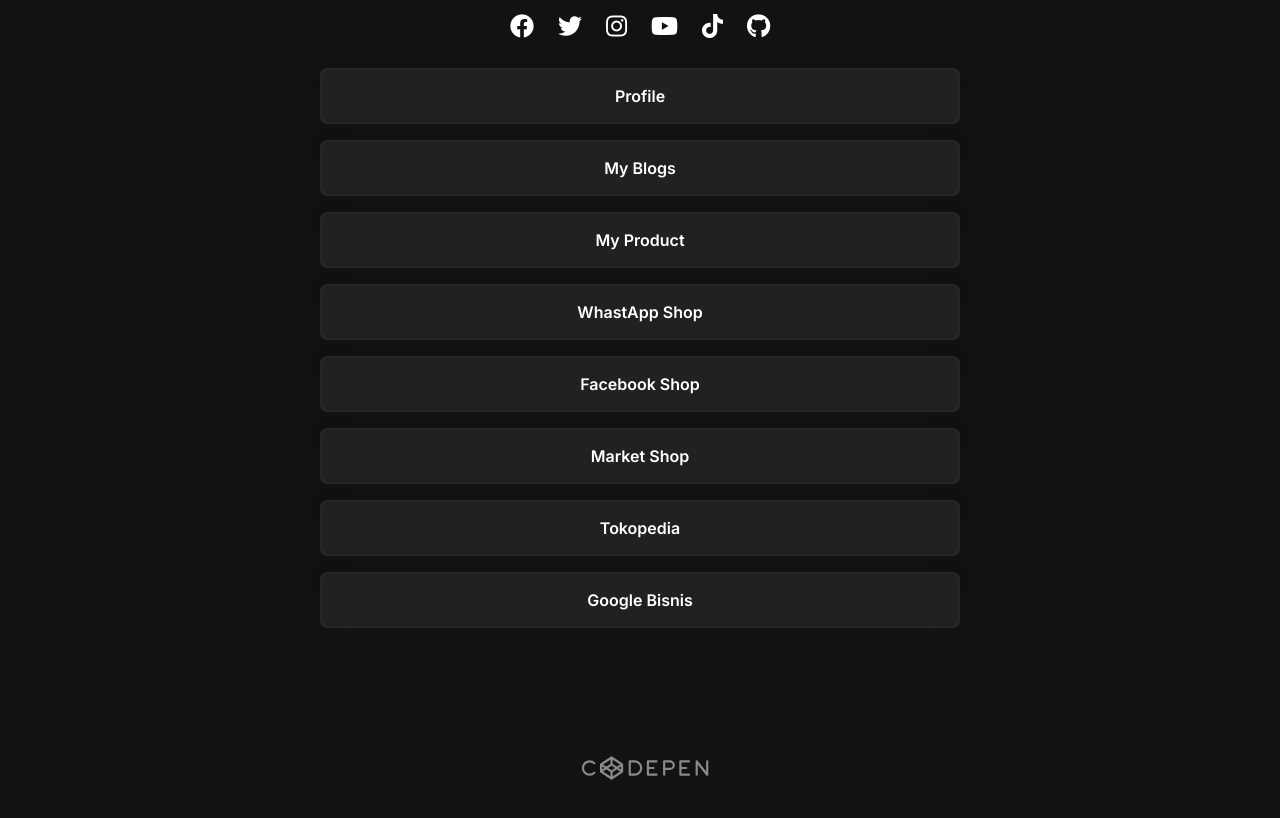
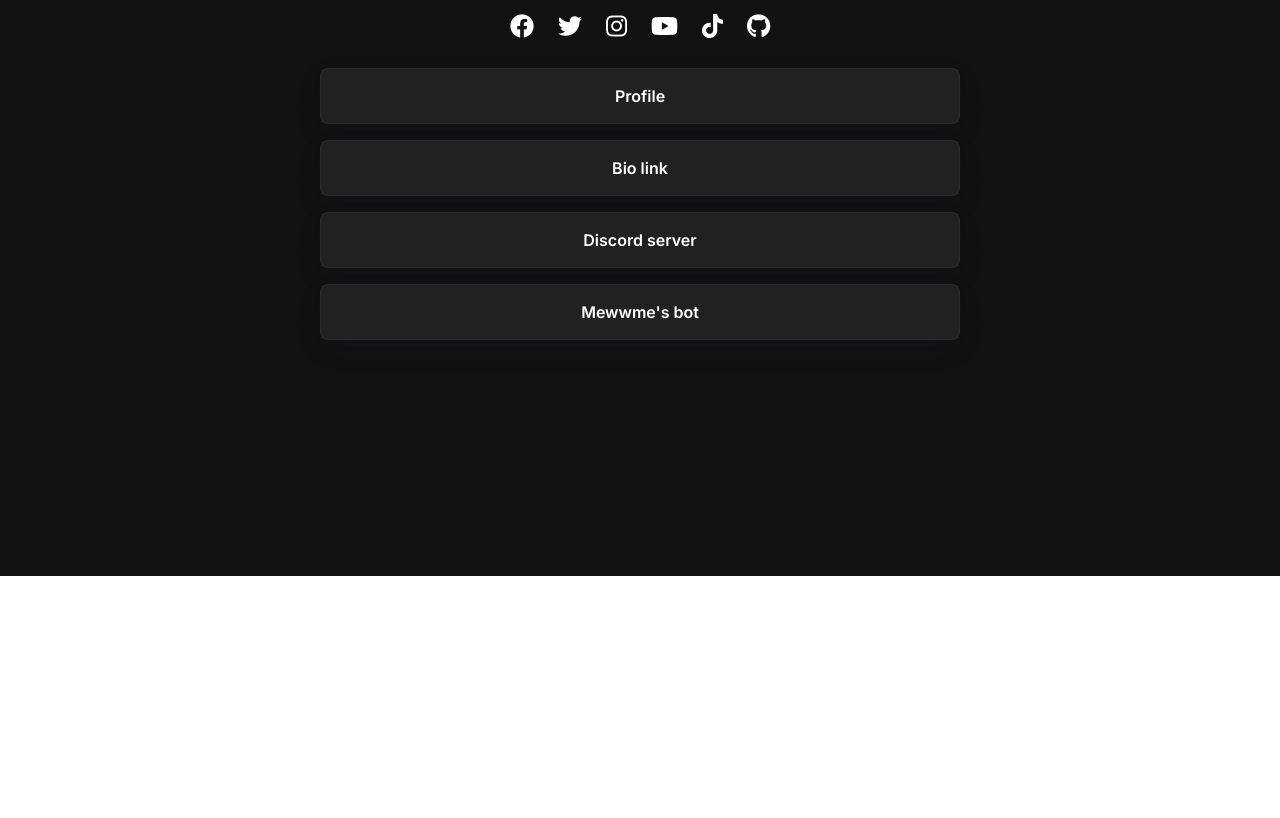
Before and after one commit to madebytragic/themes2, a plain HTML site: page index.html in a window 1280 px wide. Shown: the part 224-1042 px from the top of the page. After the commit the page ends 800 px from the top, so only its background shows below. Drawn offline with Linux system fonts and the light colour scheme.

Commit message:
♻️ refactor code

```diff
--- a/index.html
+++ b/index.html
@@ -1,5 +1,6 @@
 <!DOCTYPE html>
 <html lang="id">
+
 <head>
 	<meta charset="UTF-8">
 	<title>L RMN - BioLink</title>
@@ -9,75 +10,72 @@
 	<link rel="icon" href="./src/favicon.ico" type="image/x-icon">
 	<link rel="icon" href="./src/android-chrome-192x192.png" type="image/x-icon">
 </head>
+
 <body>
 	<div class='container'>
-	<div class='bg-lrmnseo'/>
+		<div class='bg-lrmnseo' />
 		<div class="widget_bottom section" id="widget_bottom" name="Widget">
 			<div class="widget Image" id="Image1">
 				<div class="widget-content">
 					<div class='img_story'>
-<img alt="PROFILE" src='https://res.cloudinary.com/lrmn/image/upload/v1684090093/lrmn.dev/giphy_y8lgrf.gif?fit=crop&format=auto&height=100&version=1672412734&width=100'>
+						<img alt="PROFILE"
+							src='https://res.cloudinary.com/lrmn/image/upload/v1684090093/lrmn.dev/giphy_y8lgrf.gif?fit=crop&format=auto&height=100&version=1672412734&width=100'>
 					</div>
 					<div class="widget-flex">
-<h1 class="title">L RMN <svg style='margin-bottom:-2px' fill="none" height="16" viewBox="0 0 16 16" width="16"><path clip-rule="evenodd" d="M8 0L9.99182 1.3121L12.3696 1.29622L13.3431 3.48797L15.3519 4.77336L14.9979 7.14888L16 9.32743L14.431 11.1325L14.1082 13.5126L11.8223 14.1741L10.277 16L8 15.308L5.72296 16L4.17772 14.1741L1.89183 13.5126L1.569 11.1325L0 9.32743L1.00206 7.14888L0.648112 4.77336L2.65693 3.48797L3.6304 1.29622L6.00818 1.3121L8 0Z" fill="#0095F6" fill-rule="evenodd"></path><path clip-rule="evenodd" d="M10.4036 5.20536L7.18853 8.61884L6.12875 7.49364C5.8814 7.23102 5.46798 7.21864 5.20536 7.466C4.94274 7.71335 4.93036 8.12677 5.17771 8.38939L6.71301 10.0195C6.9709 10.2933 7.40616 10.2933 7.66405 10.0195L11.3546 6.10111C11.6019 5.83848 11.5896 5.42507 11.3269 5.17771C11.0643 4.93036 10.6509 4.94274 10.4036 5.20536Z" fill="white" fill-rule="evenodd"></path></svg></h1>
+						<h1 class="title">L RMN <svg style='margin-bottom:-2px' fill="none" height="16"
+								viewBox="0 0 16 16" width="16">
+								<path clip-rule="evenodd"
+									d="M8 0L9.99182 1.3121L12.3696 1.29622L13.3431 3.48797L15.3519 4.77336L14.9979 7.14888L16 9.32743L14.431 11.1325L14.1082 13.5126L11.8223 14.1741L10.277 16L8 15.308L5.72296 16L4.17772 14.1741L1.89183 13.5126L1.569 11.1325L0 9.32743L1.00206 7.14888L0.648112 4.77336L2.65693 3.48797L3.6304 1.29622L6.00818 1.3121L8 0Z"
+									fill="#0095F6" fill-rule="evenodd"></path>
+								<path clip-rule="evenodd"
+									d="M10.4036 5.20536L7.18853 8.61884L6.12875 7.49364C5.8814 7.23102 5.46798 7.21864 5.20536 7.466C4.94274 7.71335 4.93036 8.12677 5.17771 8.38939L6.71301 10.0195C6.9709 10.2933 7.40616 10.2933 7.66405 10.0195L11.3546 6.10111C11.6019 5.83848 11.5896 5.42507 11.3269 5.17771C11.0643 4.93036 10.6509 4.94274 10.4036 5.20536Z"
+									fill="white" fill-rule="evenodd"></path>
+							</svg></h1>
 						<h2 class="caption">#MADEBYTRAGIC</h2>
 					</div>
 				</div>
-</div><div class="widget LinkList">
+			</div>
+			<div class="widget LinkList">
 				<div class="widget-content">
 					<ul class="social">
 						<li class="facebook"><a href="https://www.facebook.com/" title="Facebook"></a></li>
 						<li class="twitter"><a href="https://twitter.com/romanromannya" title="Twitter"></a></li>
-<li class="instagram"><a href="https://www.instagram.com/romanroman.nya" title="Instagram"></a></li>
+						<li class="instagram"><a href="https://www.instagram.com/romanroman.nya" title="Instagram"></a>
+						</li>
 						<li class="youtube"><a href="https://www.youtube.com/@LRMN_vp" title="Youtube"></a></li>
 						<li class="tiktok"><a href="https://tiktok.com/@romanroman.nya" title="Tiktok"></a></li>
 						<li class="github"><a href="https://github.com/lrmn7" title="Github"></a></li>
 					</ul>
 				</div>
-</div><div class="widget LinkList">
+			</div>
+			<div class="widget LinkList">
 				<div class="widget-content">
 					<div class="bioLink">
 						<div class="bioLink-item">
 							<div class="bioLink-shadow"></div>
-<a href="https://lrmn.is-a.dev" target="_blank" title="Website Official"><span class="bioLink-text">Profile</span></a>
+							<a href="https://lrmn.is-a.dev" target="_blank" title="Website Official"><span
+									class="bioLink-text">Profile</span></a>
 						</div>
 						<div class="bioLink-item">
 							<div class="bioLink-shadow"></div>
-<a href="https://lrmn.is-a.dev/blog" target="_blank" title="My Blog"><span class="bioLink-text">My Blogs</span></a>
+							<a href="https://is-a.fun" target="_blank" title="Bio"><span class="bioLink-text">Bio
+									link</span></a>
 						</div>
 						<div class="bioLink-item">
 							<div class="bioLink-shadow"></div>
-<a href="https://is-a.fun" target="_blank" title="My Product"><span class="bioLink-text">My Product</span></a>
+							<a href="https://discord.gg/2pkvB82NaS" target="_blank" title="Discord server"><span
+									class="bioLink-text">Discord server</span></a>
 						</div>
 						<div class="bioLink-item">
 							<div class="bioLink-shadow"></div>
-<a href="https://www.whatsapp.com/" target="_blank" title="WhastApp Shop"><span class="bioLink-text">WhastApp Shop</span></a>
-</div>
-<div class="bioLink-item">
-<div class="bioLink-shadow"></div>
-<a href="https://www.facebook.com/" target="_blank" title="Facebook Shop"><span class="bioLink-text">Facebook Shop</span></a>
-</div>
-<div class="bioLink-item">
-<div class="bioLink-shadow"></div>
-<a href="#" target="_blank" title="Market Shop"><span class="bioLink-text">Market Shop</span></a>
-</div>
-<div class="bioLink-item">
-<div class="bioLink-shadow"></div>
-<a href="https://tokopedia.com/" target="_blank" title="Tokopedia"><span class="bioLink-text">Tokopedia</span></a>
-</div>
-<div class="bioLink-item">
-<div class="bioLink-shadow"></div>
-<a href="#" target="_blank" title="Google Bisnis"><span class="bioLink-text">Google Bisnis</span></a>
+							<a href="https://meww.me" target="_blank" title="Mewwme's bot"><span
+									class="bioLink-text">Mewwme's bot</span></a>
 						</div>
 					</div>
 				</div>
 			</div>
-		<div class='logo-footer'>
-			<svg width='132' height='32' viewBox="0 0 138 26" fill="none" stroke="#fff" stroke-width="2.3" stroke-linecap="round" stroke-linejoin="round">
-    <path d="M15 8a7 7 0 100 10m7-8.7L33 2l11 7.3v7.4L33 24l-11-7.3zm0 0l11 7.4 11-7.4m0 7.4L33 9.3l-11 7.4M33 2v7.3m0 7.4V24M52 6h5a7 7 0 010 14h-5zm28 0h-9v14h9m-9-7h6m11 1h6a4 4 0 000-8h-6v14m26-14h-9v14h9m-9-7h6m11 7V6l11 14V6" />
-</svg>
-		</div>
 		</div>
 	</div>
 </body>
+
 </html>
```
Also changed, not shown: 3 other files. Lines whose indentation alone changed are shown as unchanged.
